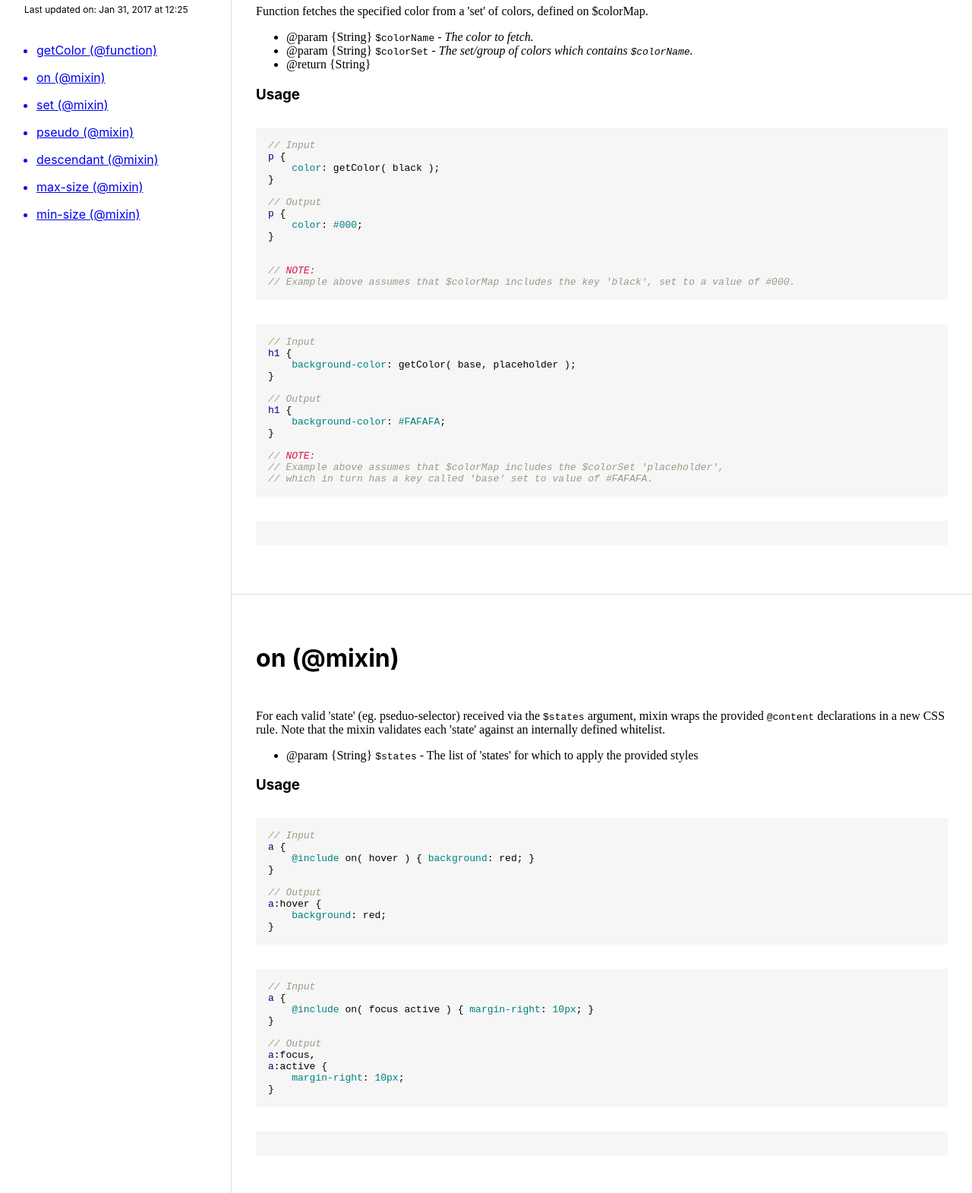
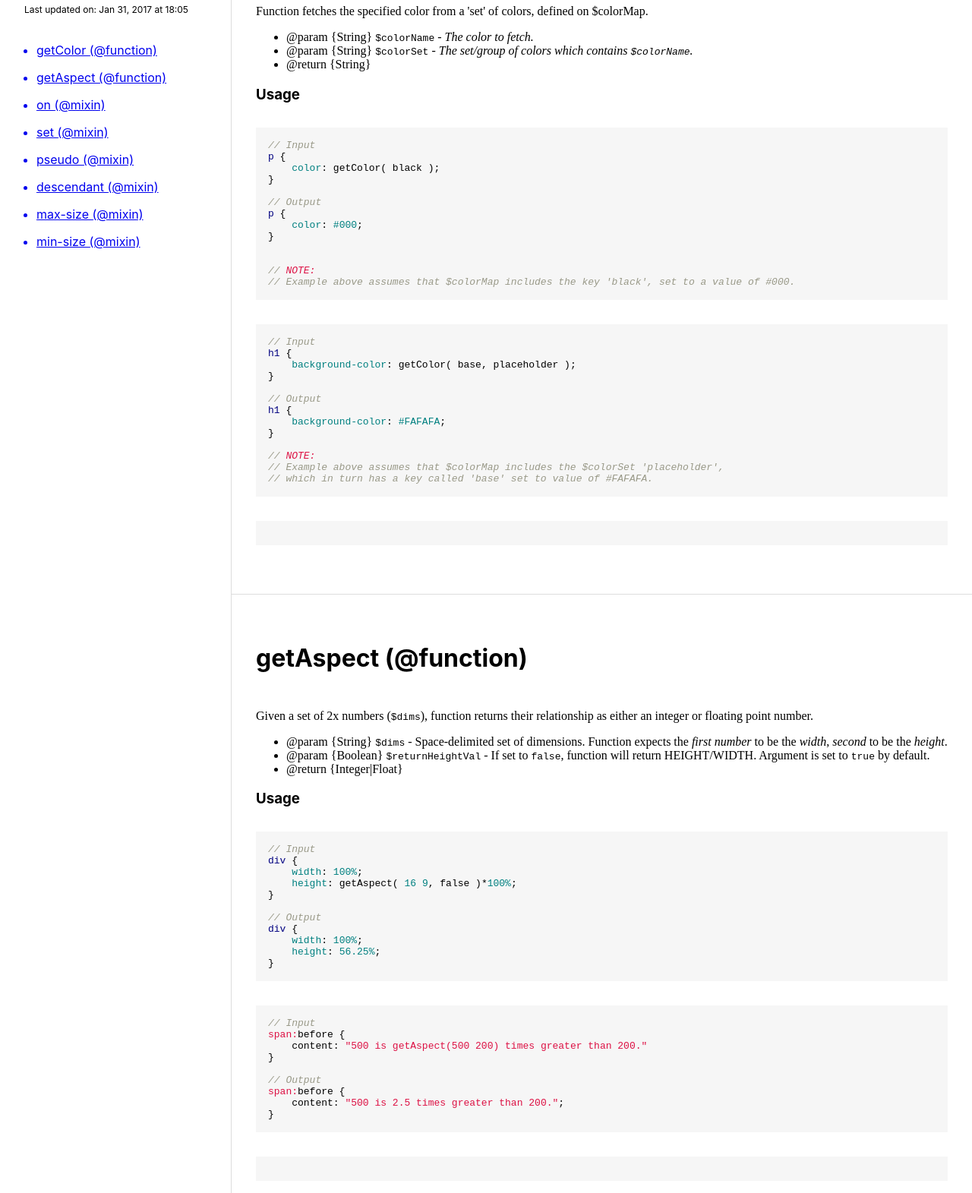
Before and after one commit to jrmykolyn/sfco-sass-utils, a website: page docs/index.html in a window 1280 px wide and 2400 px high. Shown: the part 129-1700 px from the top of the page at 76% size. Drawn offline with Linux system fonts and the light colour scheme.

Commit message:
Added documentation for 'getAspect' function. Re-compiled docs.

```diff
--- a/docs/index.html
+++ b/docs/index.html
@@ -10,7 +10,7 @@
     <nav class="psg-menu">
       <h1 class="psg-projectName">SF Co. SASS Utils</h1>
 
-      <p class="psg-updatedTime">Last updated on: <time>Jan 31, 2017 at 12:25</time></p>
+      <p class="psg-updatedTime">Last updated on: <time>Jan 31, 2017 at 18:05</time></p>
       <ul class="psg-componentList">
 
 
@@ -25,7 +25,7 @@
 
             <a href="#psg-link-1" class="psg-componentList-item">
               <li>
-                on (@mixin)
+                getAspect (@function)
               </li>
             </a>
 
@@ -33,7 +33,7 @@
 
             <a href="#psg-link-2" class="psg-componentList-item">
               <li>
-                set (@mixin)
+                on (@mixin)
               </li>
             </a>
 
@@ -41,7 +41,7 @@
 
             <a href="#psg-link-3" class="psg-componentList-item">
               <li>
-                pseudo (@mixin)
+                set (@mixin)
               </li>
             </a>
 
@@ -49,7 +49,7 @@
 
             <a href="#psg-link-4" class="psg-componentList-item">
               <li>
-                descendant (@mixin)
+                pseudo (@mixin)
               </li>
             </a>
 
@@ -57,13 +57,21 @@
 
             <a href="#psg-link-5" class="psg-componentList-item">
               <li>
+                descendant (@mixin)
+              </li>
+            </a>
+
+
+
+            <a href="#psg-link-6" class="psg-componentList-item">
+              <li>
                 max-size (@mixin)
               </li>
             </a>
 
 
 
-            <a href="#psg-link-6" class="psg-componentList-item">
+            <a href="#psg-link-7" class="psg-componentList-item">
               <li>
                 min-size (@mixin)
               </li>
@@ -124,7 +132,47 @@
           <hr class="psg-separator">
 
           <section class="psg-component">
-            <h2 id="psg-link-1" class="psg-componentTitle">on (@mixin)</h2>
+            <h2 id="psg-link-1" class="psg-componentTitle">getAspect (@function)</h2>
+            <div class="psg-contents">
+              <div class="psg-contents-html">
+                <p>Given a set of 2x numbers (<code>$dims</code>), function returns their relationship as either an integer or floating point number.</p>
+<ul>
+<li>@param {String} <code>$dims</code> - Space-delimited set of dimensions. Function expects the <em>first number</em> to be the <em>width</em>, <em>second</em> to be the <em>height</em>.</li>
+<li>@param {Boolean} <code>$returnHeightVal</code> - If set to <code>false</code>, function will return HEIGHT/WIDTH. Argument is set to <code>true</code> by default.</li>
+<li>@return {Integer|Float}</li>
+</ul>
+<h3 id="usage">Usage</h3>
+<pre><code><span class="hljs-comment">// Input</span>
+<span class="hljs-tag">div</span> {
+    <span class="hljs-attribute">width</span>: <span class="hljs-number">100%</span>;
+    <span class="hljs-attribute">height</span>: <span class="hljs-function">getAspect</span>( <span class="hljs-number">16</span> <span class="hljs-number">9</span>, false )*<span class="hljs-number">100%</span>;
+}
+
+<span class="hljs-comment">// Output</span>
+<span class="hljs-tag">div</span> {
+    <span class="hljs-attribute">width</span>: <span class="hljs-number">100%</span>;
+    <span class="hljs-attribute">height</span>: <span class="hljs-number">56.25%</span>;
+}
+</code></pre><pre><code><span class="hljs-comment">// Input</span>
+<span class="hljs-string">span:</span>before {
+<span class="hljs-label">    content:</span> <span class="hljs-string">"500 is getAspect(500 200) times greater than 200."</span>
+}
+
+<span class="hljs-comment">// Output</span>
+<span class="hljs-string">span:</span>before {
+<span class="hljs-label">    content:</span> <span class="hljs-string">"500 is 2.5 times greater than 200."</span>;
+}
+</code></pre>
+              </div>
+              <div class="psg-contents-rule">
+                <pre><code class="lang-css"></code></pre>
+              </div>
+            </div>
+          </section>
+          <hr class="psg-separator">
+
+          <section class="psg-component">
+            <h2 id="psg-link-2" class="psg-componentTitle">on (@mixin)</h2>
             <div class="psg-contents">
               <div class="psg-contents-html">
                 <p>For each valid &#39;state&#39; (eg. pseduo-selector) received via the <code>$states</code> argument,
@@ -163,7 +211,7 @@ Note that the mixin validates each &#39;state&#39; against an internally defined
           <hr class="psg-separator">
 
           <section class="psg-component">
-            <h2 id="psg-link-2" class="psg-componentTitle">set (@mixin)</h2>
+            <h2 id="psg-link-3" class="psg-componentTitle">set (@mixin)</h2>
             <div class="psg-contents">
               <div class="psg-contents-html">
                 <p>Mixin creates 1x declaration for each item in a list of properties (<code>$props</code>).
@@ -203,7 +251,7 @@ img {
           <hr class="psg-separator">
 
           <section class="psg-component">
-            <h2 id="psg-link-3" class="psg-componentTitle">pseudo (@mixin)</h2>
+            <h2 id="psg-link-4" class="psg-componentTitle">pseudo (@mixin)</h2>
             <div class="psg-contents">
               <div class="psg-contents-html">
                 <p>For each valid pseudo element received via the <code>$elements</code> argument,
@@ -240,7 +288,7 @@ Note that the mixin validates each &#39;element&#39; against an internally defin
           <hr class="psg-separator">
 
           <section class="psg-component">
-            <h2 id="psg-link-4" class="psg-componentTitle">descendant (@mixin)</h2>
+            <h2 id="psg-link-5" class="psg-componentTitle">descendant (@mixin)</h2>
             <div class="psg-contents">
               <div class="psg-contents-html">
                 <p>For each valid &#39;descendant keyword&#39; received via the <code>$descendants</code> argument,
@@ -274,7 +322,7 @@ Note that the mixin validates each &#39;descendant keyword&#39; against an inter
           <hr class="psg-separator">
 
           <section class="psg-component">
-            <h2 id="psg-link-5" class="psg-componentTitle">max-size (@mixin)</h2>
+            <h2 id="psg-link-6" class="psg-componentTitle">max-size (@mixin)</h2>
             <div class="psg-contents">
               <div class="psg-contents-html">
                 <p>Mixin allows for quick setting of the <code>max-width</code> and <code>max-height</code> properties on a given element.</p>
@@ -314,7 +362,7 @@ Note that the mixin validates each &#39;descendant keyword&#39; against an inter
           <hr class="psg-separator">
 
           <section class="psg-component">
-            <h2 id="psg-link-6" class="psg-componentTitle">min-size (@mixin)</h2>
+            <h2 id="psg-link-7" class="psg-componentTitle">min-size (@mixin)</h2>
             <div class="psg-contents">
               <div class="psg-contents-html">
                 <p>Mixin allows for quick setting of the <code>min-width</code> and <code>min-height</code> properties on a given element.</p>
```
Also changed, not shown: functions/get-aspect/_get-aspect.scss (+37 -0 lines).
